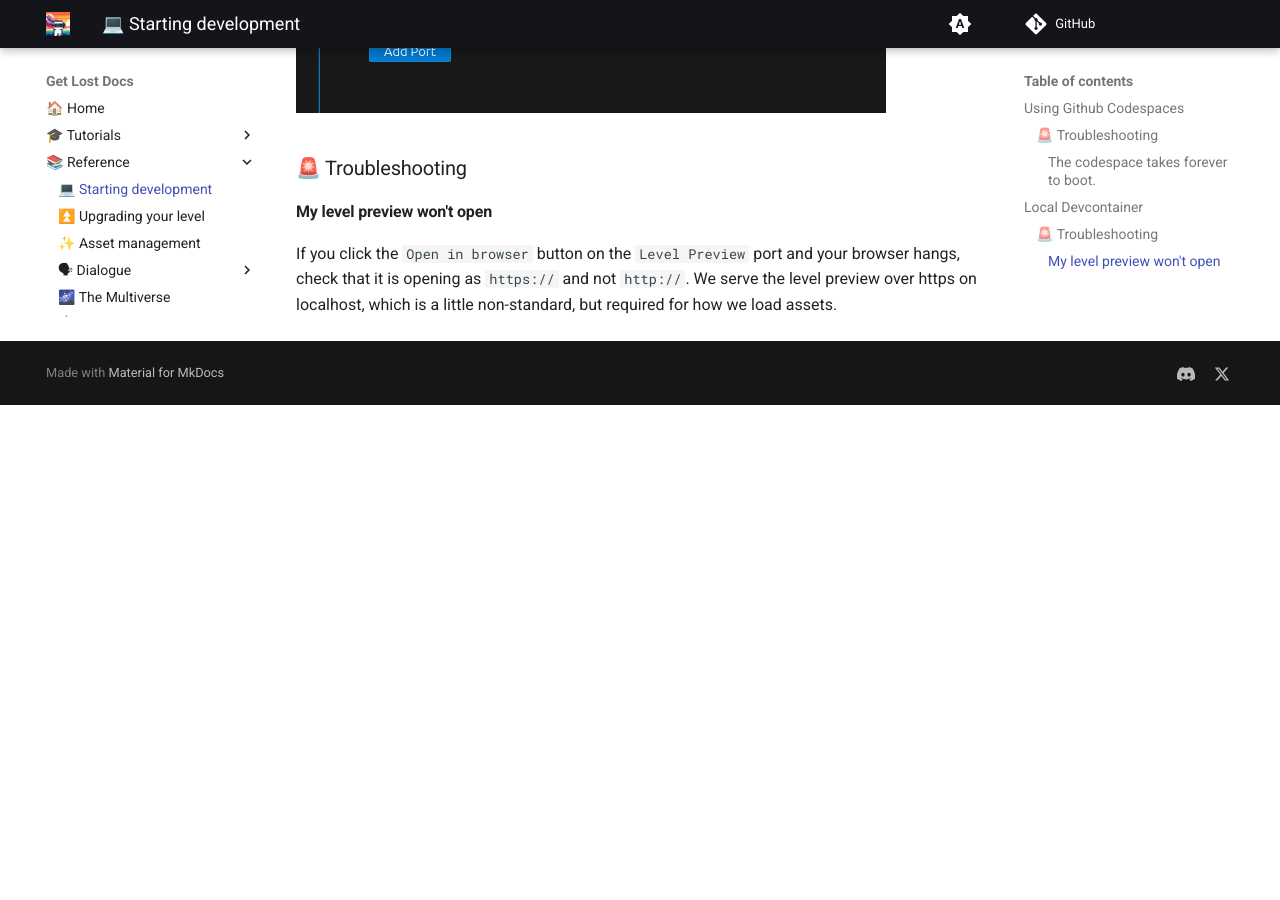
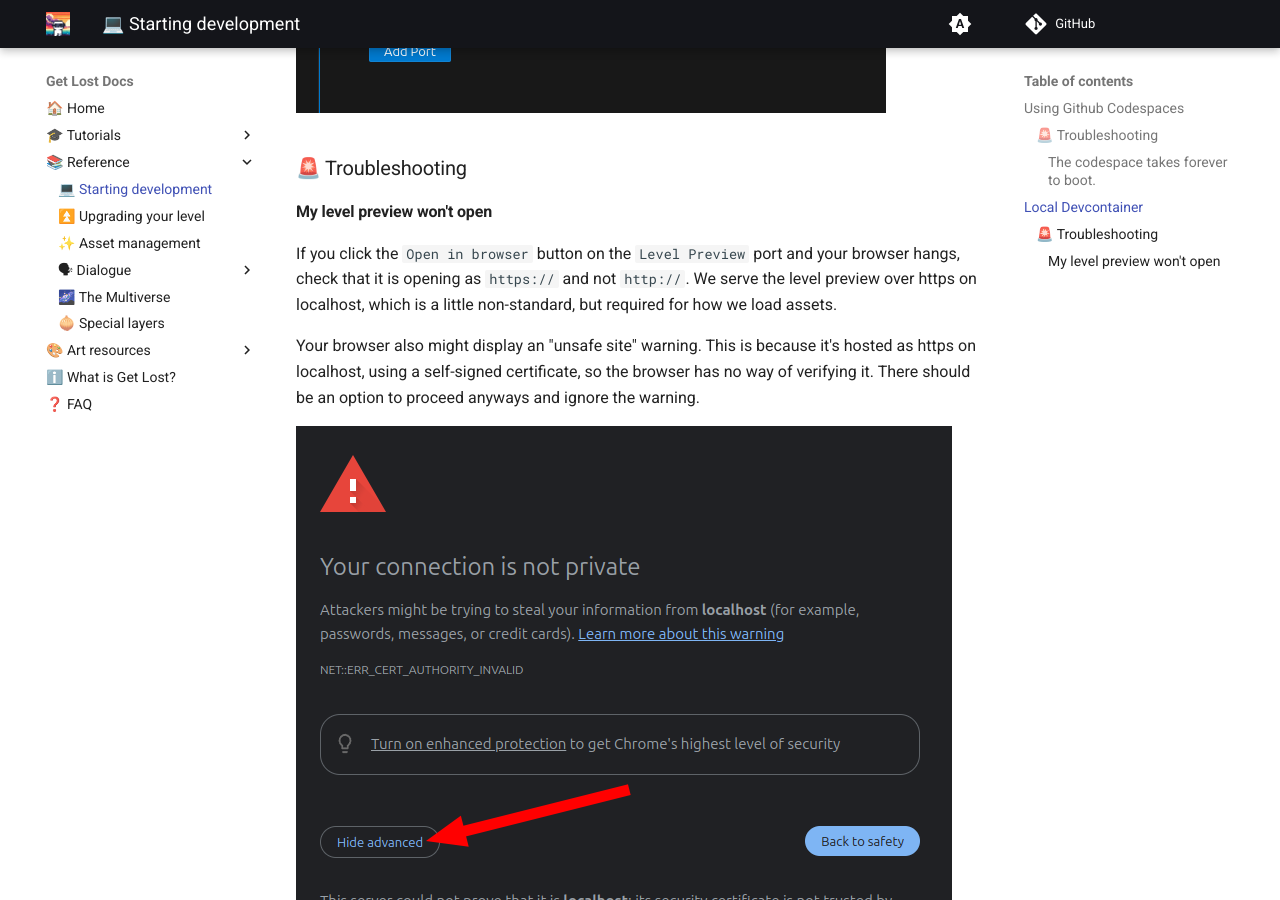
Before and after one commit to amoffat/GetLostDocs, an MkDocs documentation site: the page built from docs/reference/starting-dev-env.md, in a window 1280 px wide and 900 px high, scrolled down 3397 px. Built offline with MkDocs 1.6.1 and Material for MkDocs 9.7.7, drawn with Linux system fonts in a browser that asks for light colours; comment, search, counter and statistics services are not loaded; the version menu is left out; before the commit the page ends 3802 px from its top, so only the background shows below that.

Commit message:
unsafe site

```diff
--- a/docs/reference/starting-dev-env.md
+++ b/docs/reference/starting-dev-env.md
@@ -59,3 +59,7 @@ Now navigate to the `Ports` tab in VSCode and you should see two open ports. One
 #### My level preview won't open
 
 If you click the `Open in browser` button on the `Level Preview` port and your browser hangs, check that it is opening as `https://` and not `http://`. We serve the level preview over https on localhost, which is a little non-standard, but required for how we load assets.
+
+Your browser also might display an "unsafe site" warning. This is because it's hosted as https on localhost, using a self-signed certificate, so the browser has no way of verifying it. There should be an option to proceed anyways and ignore the warning.
+
+![unsafe](./assets/unsafe-dev.png)
```
Also changed, not shown: CHANGELOG.md (+1 -0 lines), docs/reference/assets/unsafe-dev.png (added).
